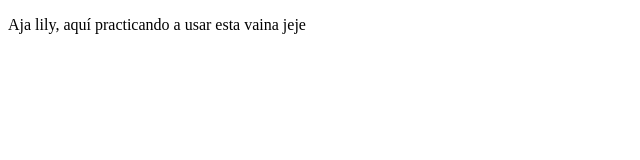
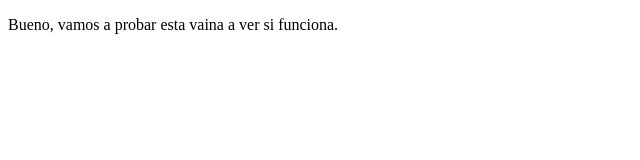
Before and after one commit to juanctorresf/projectDemo, a plain HTML site: page index.html in a window 1280 px wide. Shown: the full height of the page, 0-640 px from the left. Drawn offline with Linux system fonts and the light colour scheme.

Commit message:
cambiamos tittle & boddy

```diff
--- a/index.html
+++ b/index.html
@@ -4,11 +4,11 @@
     <meta charset="UTF-8">
     <meta http-equiv="X-UA-Compatible" content="IE=edge">
     <meta name="viewport" content="width=device-width, initial-scale=1.0">
-    <title>Hola lily</title>
+    <title>Holaa</title>
 </head>
 <body>
     <p>
-        Aja lily, aquí practicando a usar esta vaina jeje
+        Bueno, vamos a probar esta vaina a ver si funciona.
     </p>
 
 </body>
```
